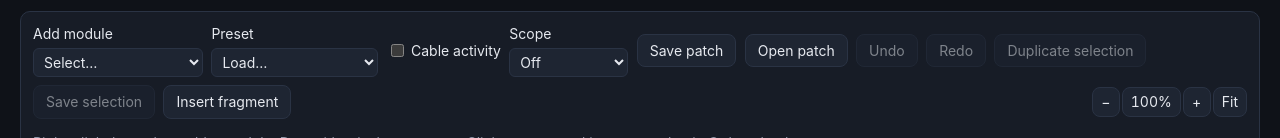
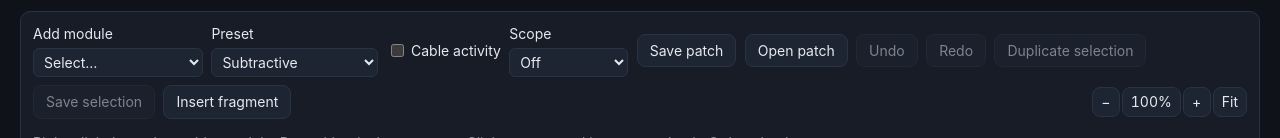
Before and after one commit to Lenqth/AmiSynth, a Svelte app: page / in a window 1280 px wide. Both pictures are taken after a click on the button "Modular". Shown: the part 369-507 px from the top of the page. Built offline with nearby package versions, Linux system fonts and the light colour scheme.

Commit message:
Keep matching Modular presets selected

```diff
--- a/src/dsp/modular.js
+++ b/src/dsp/modular.js
@@ -547,6 +547,21 @@ export function compileModularPatch(raw) {
 export function safeModularPatch(raw) {
   try { return compileModularPatch(raw).patch; }
   catch { return defaultModularPatch(); }
+}
+
+function modularPresetSignature(patch) {
+  // Layout changes should not mark a factory sound as edited.
+  const nodes = patch.nodes.map(({ position, ...node }) => node);
+  return JSON.stringify({ ...patch, nodes });
+}
+
+let factoryPresetIndices;
+/** Match an already normalized patch to the factory list, or return -1 for Custom. */
+export function modularPresetIndex(patch) {
+  factoryPresetIndices ??= new Map(MODULAR_PRESETS.map((preset, index) => [
+    modularPresetSignature(compileModularPatch(preset.patch()).patch), index,
+  ]));
+  return factoryPresetIndices.get(modularPresetSignature(patch)) ?? -1;
 }
 
 const MAX_VOICES = 8;
--- a/src/ui/ModularRack.svelte
+++ b/src/ui/ModularRack.svelte
@@ -2,7 +2,7 @@
   import { onMount, tick } from 'svelte';
   import {
     MODULAR_MACROS, MODULAR_MODAL_FIELDS, MODULAR_MODES, MODULAR_PATCH_BYTES, MODULAR_POSITION_MAX, MODULAR_PRESETS, MODULAR_TYPES,
-    compileModularPatch, defaultModularPatch, modularMaterialTable, modularParamInput, searchModularTypes,
+    compileModularPatch, defaultModularPatch, modularMaterialTable, modularParamInput, modularPresetIndex, searchModularTypes,
   } from '../dsp/modular.js';
 
   let { patch = defaultModularPatch(), onchange = () => {}, signalSource = null } = $props();
@@ -36,6 +36,7 @@
   let positions = $state({});
   let observer;
   const graph = $derived(compileModularPatch(patch).patch);
+  const presetIndex = $derived(modularPresetIndex(graph));
   const nodes = $derived(graph.nodes);
   let modalId = $state('');
   let modeRows = $state([]);
@@ -547,11 +548,11 @@
       </select>
     </label>
     <label>Preset
-      <select onchange={(e) => {
-        if (e.currentTarget.value !== '') replace(MODULAR_PRESETS[Number(e.currentTarget.value)].patch());
-        e.currentTarget.value = '';
+      <select value={presetIndex} onchange={(e) => {
+        const preset = MODULAR_PRESETS[Number(e.currentTarget.value)];
+        if (preset) replace(preset.patch());
       }}>
-        <option value="">Load…</option>
+        <option value={-1} disabled>Custom</option>
         {#each MODULAR_PRESETS as preset, i}<option value={i}>{preset.name}</option>{/each}
       </select>
     </label>
```
Also changed, not shown: 1 other file (tests, documents, lock files or other folders).
